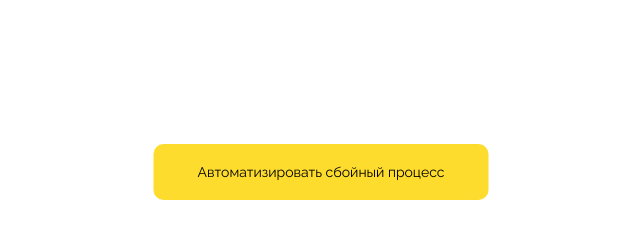
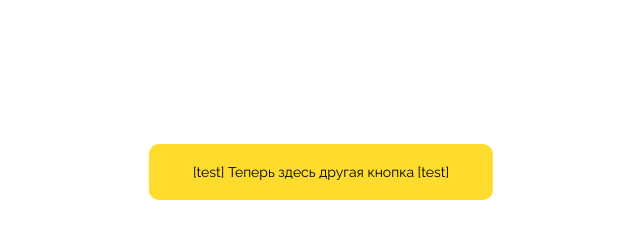
Before and after one commit to easyarms/at-project, a plain HTML site: page index.html in a window 1280 px wide. Shown: the full height of the page, 321-961 px from the left. Drawn offline with Linux system fonts and the light colour scheme.

Commit message:
Update index.html

```diff
--- a/index.html
+++ b/index.html
@@ -10,7 +10,7 @@
 	<link href="https://fonts.googleapis.com/css2?family=Raleway:ital,wght@0,100..900;1,100..900&display=swap" rel="stylesheet">
 </head>
 <body>
-	<button id="StartCode">Автоматизировать сбойный процесс</button>
+	<button id="StartCode">[test] Теперь здесь другая кнопка [test]</button>
 
 	<script src="./index.js"></script>
 </body>
```
